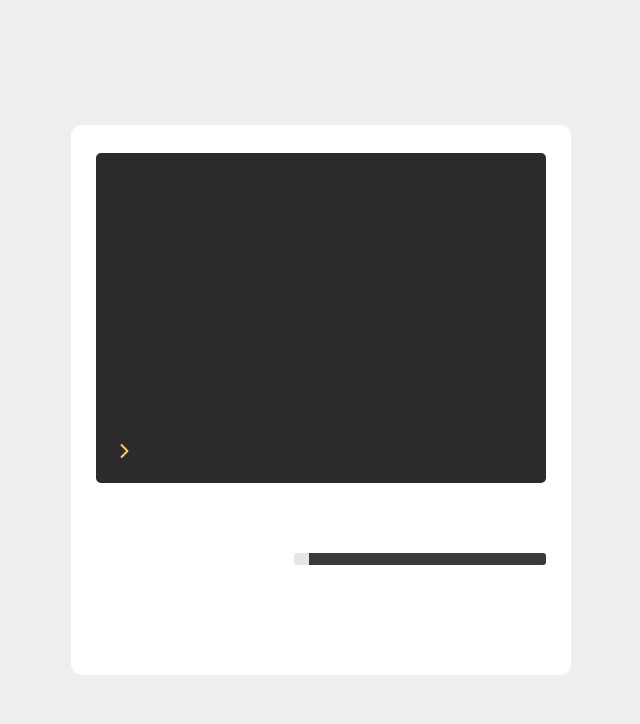
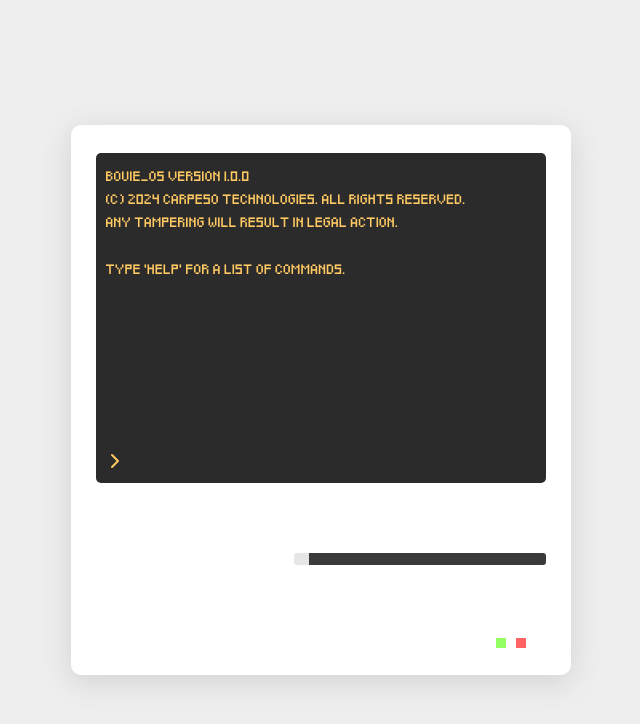
Before and after one commit to DeveloperCarps/Gamma, a plain HTML site: page index.html in a window 1280 px wide. Shown: the whole page, without its empty margins (319-959 px from the left). Drawn offline with Linux system fonts and the light colour scheme.

Commit message:
Finalized screen, console, input and basic screen output. Need to figure out how to run programs inside BouieOS. check the script.js file for comments on initial plan on doing this. (P.S. it's on line 34 up to 44).

```diff
--- a/index.html
+++ b/index.html
@@ -9,14 +9,21 @@
 <body>
     <main>
         <div class="computer">
-            <div class="screen" id="screen">
-                <span></span>
-                <input type="text">
+            <div class="screen">
+                <div class="console" id="console"></div>
+                <div class="input-wrapper">
+                    <span></span>
+                    <input type="text" id="screen_input">
+                </div>
             </div>
             <div class="disk-drive"></div>
-            <div class="eject-button">
+            <div class="eject-button"></div>
+            <div class="indicator-lights">
+                <span></span>
+                <span></span>
             </div>
         </div>
     </main>
+    <script src="./script.js"></script>
 </body>
 </html>
--- /dev/null
+++ b/script.js
@@ -0,0 +1,56 @@
+async function load_screen_intro() {
+    let screen = document.getElementById("console");
+
+    setTimeout(() => { newline('BOUIE_OS Version 1.0.0')}, 1000);
+    setTimeout(() => { newline("(c) 2024 CARPESO TECHNOLOGIES. All rights reserved.")}, 1500);
+    setTimeout(() => { newline("any tampering will result in legal action.")}, 2000);
+    setTimeout(() => { newline()}, 2000);
+    setTimeout(() => { newline("Type 'help' for a list of commands.")}, Math.floor(Math.random() * 2000) + 2000);
+}
+
+async function newline(value = null , human = false) {
+    let screen = document.getElementById("console");
+
+    if(value == null) {
+        let br = document.createElement('div');
+        br.classList.add('break');
+        screen.append(br);
+    } else {
+        let line = document.createElement('span');
+        line.classList.add('newline');
+        line.innerHTML = human == true ? "# " + value : value;
+        screen.append(line);
+    }
+}
+async function takeInput() {
+    let input = document.getElementById("screen_input");
+    const value = input.value;
+    // There should be a function here that parses the input to return the specified command and function. But for now,
+    // we will just print the input to the screen.
+    newline(value, true);
+    input.value = "";
+}
+
+/*
+    This is a veritable prototype of what I thought would be the best way to handle commands in BouieOS. Normally, systems
+    like windows and unix have directories full of programs which the terminal can access and run. Since Javascript can't really
+    gain directory access to the files within the computer, the next best thing would be to load it via a JSON object, old-school
+    style (like those days when you load floppy disks on old computers to run programs).
+
+    The challenge here is to figure out how to load the commands from the JSON object and run them in the console. I'm thinking
+    functions, but you can't store that on JSON objects. An alternative approach is to tie the JSON object with a parser of some
+    sorts, one that parses your JSON input and outputs commands which can be run in-function. It's a very complicated, messy way
+    of doing this, but it's the only way I can think of right now.
+ */
+async function load_command() {
+
+}
+
+document.addEventListener('keydown', async (event) => {
+    if (event.key === "Enter") {
+        event.preventDefault
+        await takeInput();
+    }
+})
+
+load_screen_intro();
--- a/style.css
+++ b/style.css
@@ -29,6 +29,7 @@ main {
     background-color: white;
     border-radius: 10px;
     position: relative;
+    box-shadow: rgba(100, 100, 111, 0.2) 0px 7px 29px 0px;
 }
 
 .screen {
@@ -39,21 +40,30 @@ main {
     top: 5%;
     left: 5%;
     border-radius: 5px;
-    padding: 20px;
+    padding: 10px;
+    color: rgb(255, 201, 99);
 
+    display: grid;
+    grid-template-rows: 1fr 24px;
+
+    & .console {
         display: flex;
-    flex-flow: row nowrap;
+        flex-flow: column nowrap;
         justify-content: start;
-    align-items: end;
+        align-items: start;
+        overflow: hidden;
+    }
 
-    color: rgb(255, 201, 99);
+    & .input-wrapper {
+        width: 100%;
+        display: grid;
+        grid-template-columns: 18px 1fr;
 
         & input {
             color: rgb(255, 201, 99);
             width: 100%;
             background: none;
             border: none;
-        caret-shape: underscore;
         }
         & input:focus {
             outline: none;
@@ -64,10 +74,21 @@ main {
             width: 18px;
             height: 24px;
 
-        background: url('chevron-right.svg');
+            background: url('chevron-right.svg') center center no-repeat;
             background-size: cover;
-        background-repeat: no-repeat;
-        background-position: center;
+        }
+    }
+
+    & .newline {
+        text-align: justify;
+        width: 100%;
+        height: auto;
+    }
+
+    & .break {
+        width: 100%;
+        height: 24px;
+        display: -moz-box;
     }
 }
 
@@ -94,3 +115,25 @@ main {
     justify-content: center;
     align-items: center;
 }
+
+.indicator-lights {
+    display: grid;
+    grid-template-columns: 10px 10px 10px;
+    position: absolute;
+    bottom: 5%;
+    right: 5%;
+    border-radius: 50%;
+    column-gap: 10px;
+
+    & span:nth-child(1) {
+        width: 10px;
+        height: 10px;
+        background-color: rgb(148, 255, 99);
+    }
+
+    & span:nth-child(2) {
+        width: 10px;
+        height: 10px;
+        background-color: rgb(255, 99, 99);
+    }
+}
```
Lines whose indentation alone changed are shown as unchanged.
